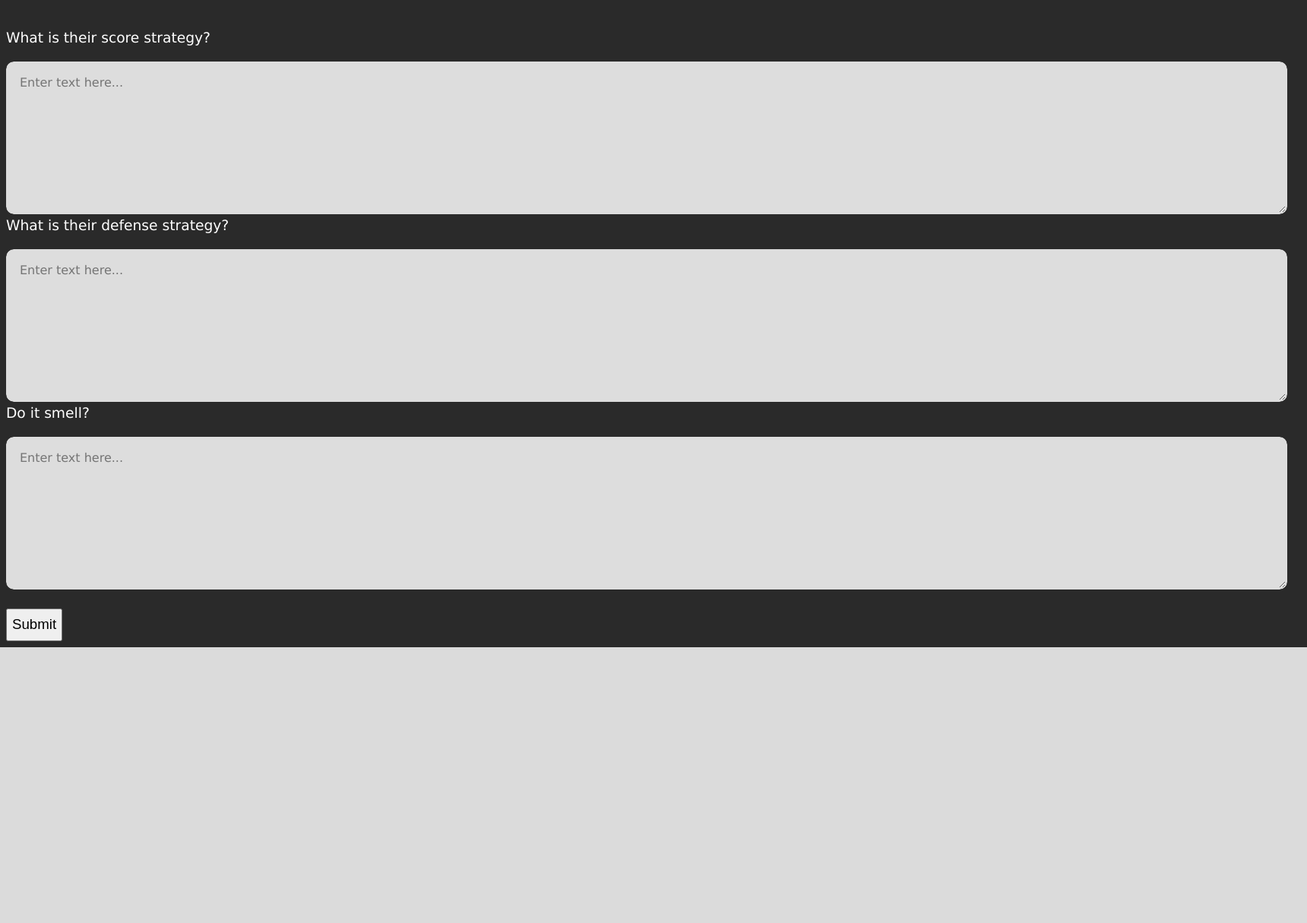
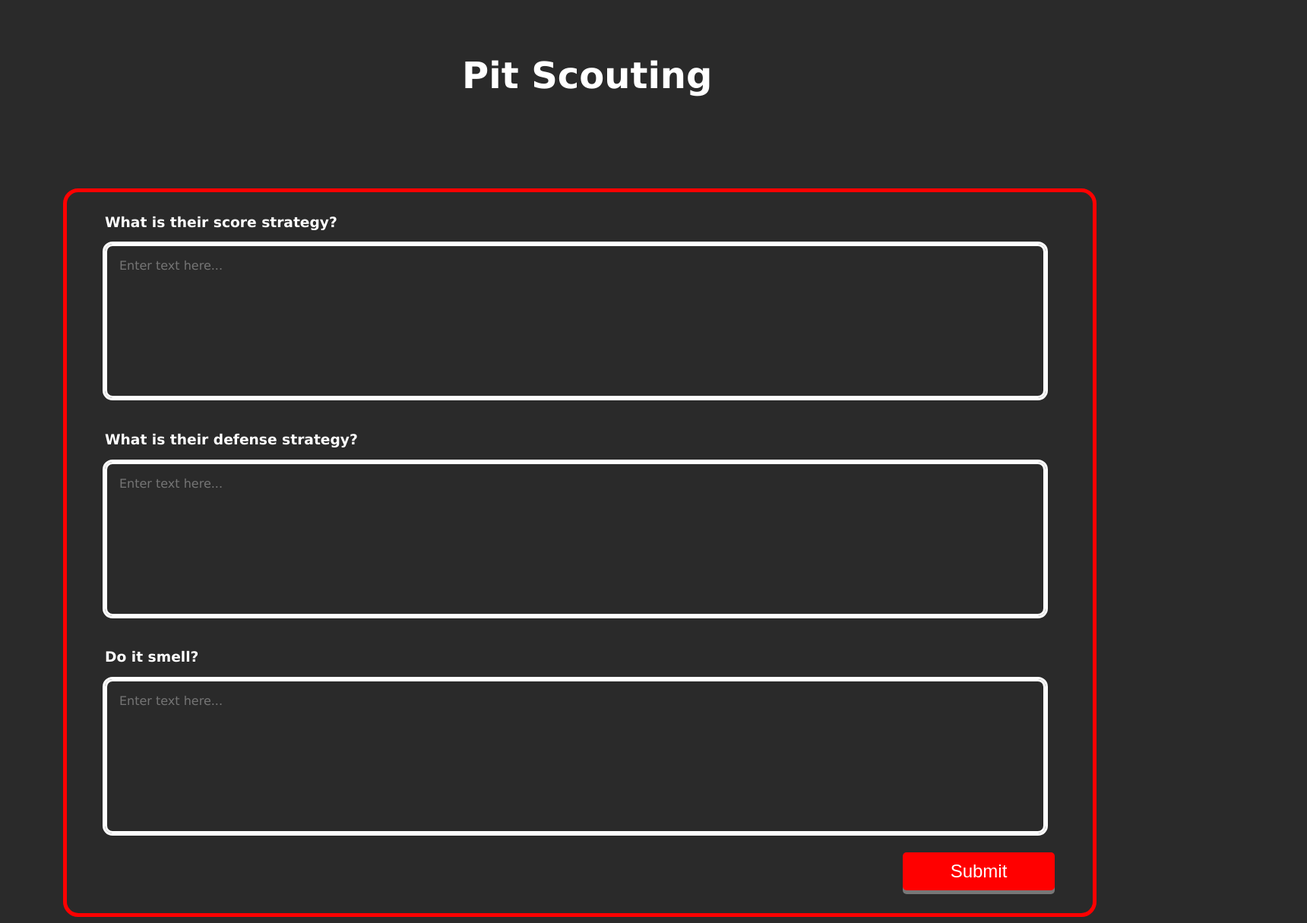
Before and after one commit to cavineers/ScoutingApp2023, a Flask app: template templates/2023pit/pit.html in a window 1720 px wide. Shown: the part 80-1295 px from the top of the page at 76% size. Before the commit the page ends 932 px from the top, so only its background shows below. Run offline with Flask 2, Linux system fonts and the light colour scheme; the template is opened without the code that fills it, so the values that code supplies are empty.

Commit message:
pit scouting
pit scouting frontend updates

```diff
--- a/static/2023pit/css/pit.css
+++ b/static/2023pit/css/pit.css
@@ -1,12 +1,57 @@
+h1 {
+    font-weight: bolder;
+    font-size: 48px;
+    margin-left: 600px;
+    margin-bottom: 100px;
+}
+
+.textboxes {
+    margin-left: 75px;
+    padding-top: 10px;
+    padding-left: 50px;
+    padding-right: 50px;
+    padding-bottom: 80px;
+    width: 1250px;
+    border: 5px solid #ff0000;
+    border-radius: 20px;
+}
+
+.textboxes p {
+    font-weight: bold;
+}
+
 .textarea {
-    background-color: #dddddd;
-    color: #2a2a2a;
+    background-color: transparent;
+    color: #ffffff;
     padding: 1em;
     border-radius: 10px;
-    border: 2px solid transparent;
+    border: 3px solid #ffffff;
     outline: solid;
     font-size: 16px;
-    width: 1650px;
+    width: 1200px;
     height: 165px;
     font-family: Geneva, Segoe UI, Verdana, sans-serif;
+    resize: none;
 }
+
+.submit {
+    height: 50px;
+    width: 200px;
+    background-color: #ff0000; /* Red */
+    border: none;
+    color: white;
+    float: right;
+    text-align: center;
+    text-decoration: none;
+    font-size: 24px;
+    border-radius: 5px;
+    box-shadow: 0 5px #777;
+}
+
+.submit:hover {background-color: #cf0000}
+
+.submit:active {
+  background-color: #cf0000;
+  box-shadow: 0 0px #666;
+  transform: translateY(5px);
+}
--- a/templates/2023/home.html
+++ b/templates/2023/home.html
@@ -9,7 +9,7 @@
 {% block contents %}
 <div style="align-content: center; text-align: center;">
     <form id="submitForm">
-        <table style="width: 100%; border-style: none;">
+        <table class="table">
             <tr>
                 <td><label for="matchNumber">Match Number:&emsp;</label></td>
                 <td><input name="matchNumber" type="number" /></td>
--- a/templates/2023pit/pit.html
+++ b/templates/2023pit/pit.html
@@ -4,21 +4,26 @@
 {% endblock %}
 {% block title %}4541 Scouting App | 2023{% endblock %}
 {% block contents %}
-<label for="textarea">What is their score strategy?</label>
+<div>
+    <h1>Pit Scouting</h1>
+    <br>
+    <div class="textboxes">
+        <label for="textarea">
+            <p>What is their score strategy?</p>
+            <textarea id="textarea1" class="textarea" placeholder="Enter text here..."></textarea>
         <br>
         <br>
-    <textarea id="textarea1" class="textarea" placeholder="Enter text here..."></textarea>
-<br>
-<label for="textarea">What is their defense strategy?</label>
+        <label for="textarea">
+            <p>What is their defense strategy?</p>
+            <textarea id="textarea2" class="textarea" placeholder="Enter text here..."></textarea>
         <br>
         <br>
-    <textarea id="textarea2" class="textarea" placeholder="Enter text here..."></textarea>
-<br>
-<label for="textarea">Do it smell?</label>
-    <br>
-    <br>
+        <label for="textarea">
+            <p>Do it smell?</p>
             <textarea id="textarea3" class="textarea" placeholder="Enter text here..."></textarea>
         <br>
         <br>
-<button type="submit">Submit</button>
+        <button class="submit" type="submit">Submit</button>
+    </div>
+</div>
 {% endblock %}
```
Lines whose indentation alone changed are shown as unchanged.
